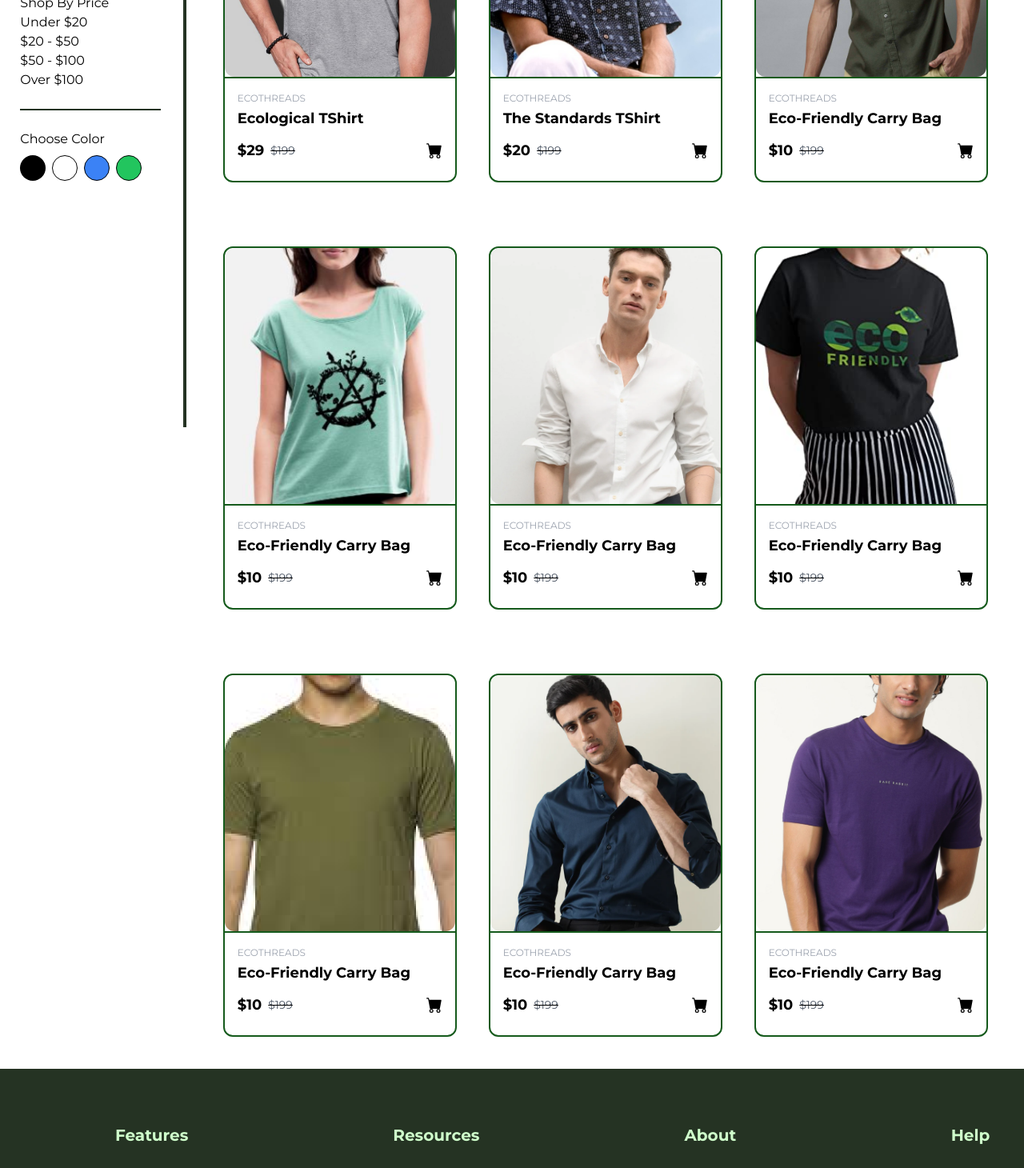
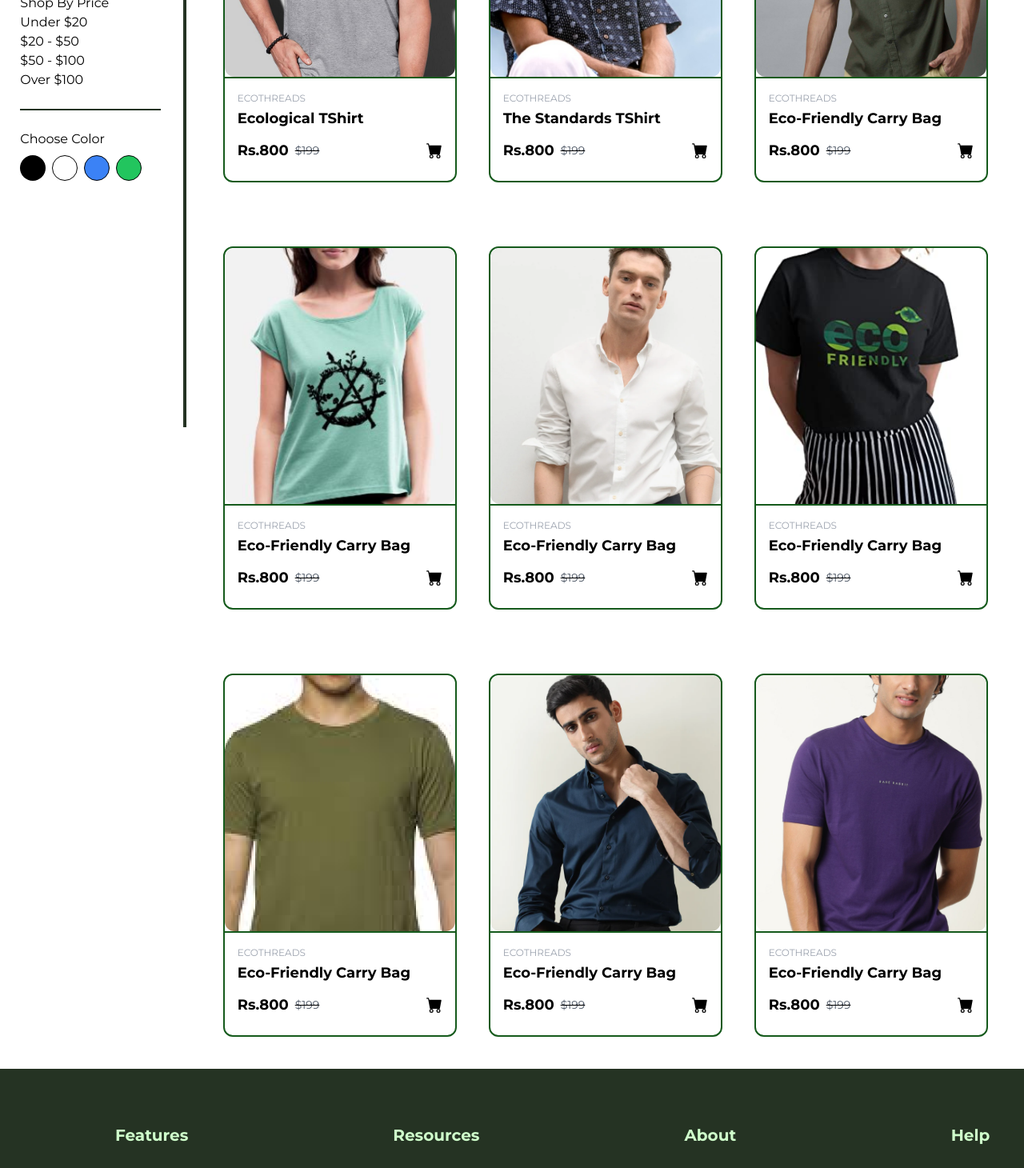
Before and after one commit to Jai-Nanda/ordinatrix23, a Next.js app: page /seeStore in a window 1280 px wide. Shown: the part 381-1841 px from the top of the page at 80% size. Built offline with nearby package versions, Linux system fonts and the light colour scheme.

Commit message:
Update seeStore.js

```diff
--- a/pages/seeStore.js
+++ b/pages/seeStore.js
@@ -22,21 +22,21 @@ export default function store() {
 
 
          <div className="flex justify-between mt-10">
-          <Card className="mr-20"  title="Ecological TShirt" gender="Men's TShirt" price="$29" avatar="/image 53.png"/>
-          <Card className="mr-20" title="The Standards TShirt" gender="Men's TShirt" price="$20" avatar="/image 60.png"/>
-          <Card className="" title="Eco-Friendly Carry Bag" gender="Miscallaneous" price="$10" avatar="/image 69.png"/>
+          <Card className="mr-20"  title="Ecological TShirt" gender="Men's TShirt" price="Rs.800" avatar="/image 53.png"/>
+          <Card className="mr-20" title="The Standards TShirt" gender="Men's TShirt" price="Rs.800" avatar="/image 60.png"/>
+          <Card className="" title="Eco-Friendly Carry Bag" gender="Miscallaneous" price="Rs.800" avatar="/image 69.png"/>
 
          </div>
          <div className="flex justify-between  my-20 ">
-          <Card className="mr-20" title="Eco-Friendly Carry Bag" gender="Miscallaneous" price="$10" avatar="/image 65.png"/>
-          <Card className="mr-20" title="Eco-Friendly Carry Bag" gender="Miscallaneous" price="$10" avatar="/image 63.png"/>
-          <Card className="" title="Eco-Friendly Carry Bag" gender="Miscallaneous" price="$10" avatar="/image 64.png"/>
+          <Card className="mr-20" title="Eco-Friendly Carry Bag" gender="Miscallaneous" price="Rs.800" avatar="/image 65.png"/>
+          <Card className="mr-20" title="Eco-Friendly Carry Bag" gender="Miscallaneous" price="Rs.800" avatar="/image 63.png"/>
+          <Card className="" title="Eco-Friendly Carry Bag" gender="Miscallaneous" price="Rs.800" avatar="/image 64.png"/>
 
          </div>
          <div className="flex justify-between  mb-10">
-          <Card className="mr-20" title="Eco-Friendly Carry Bag" gender="Miscallaneous" price="$10" avatar="/image 75.png"/>
-          <Card className="mr-20" title="Eco-Friendly Carry Bag" gender="Miscallaneous" price="$10" avatar="/image 76.png"/ >
-          <Card className="" title="Eco-Friendly Carry Bag" gender="Miscallaneous" price="$10" avatar="/image 74.png"/>
+          <Card className="mr-20" title="Eco-Friendly Carry Bag" gender="Miscallaneous" price="Rs.800" avatar="/image 75.png"/>
+          <Card className="mr-20" title="Eco-Friendly Carry Bag" gender="Miscallaneous" price="Rs.800" avatar="/image 76.png"/ >
+          <Card className="" title="Eco-Friendly Carry Bag" gender="Miscallaneous" price="Rs.800" avatar="/image 74.png"/>
 
          </div>
         </div>
```
